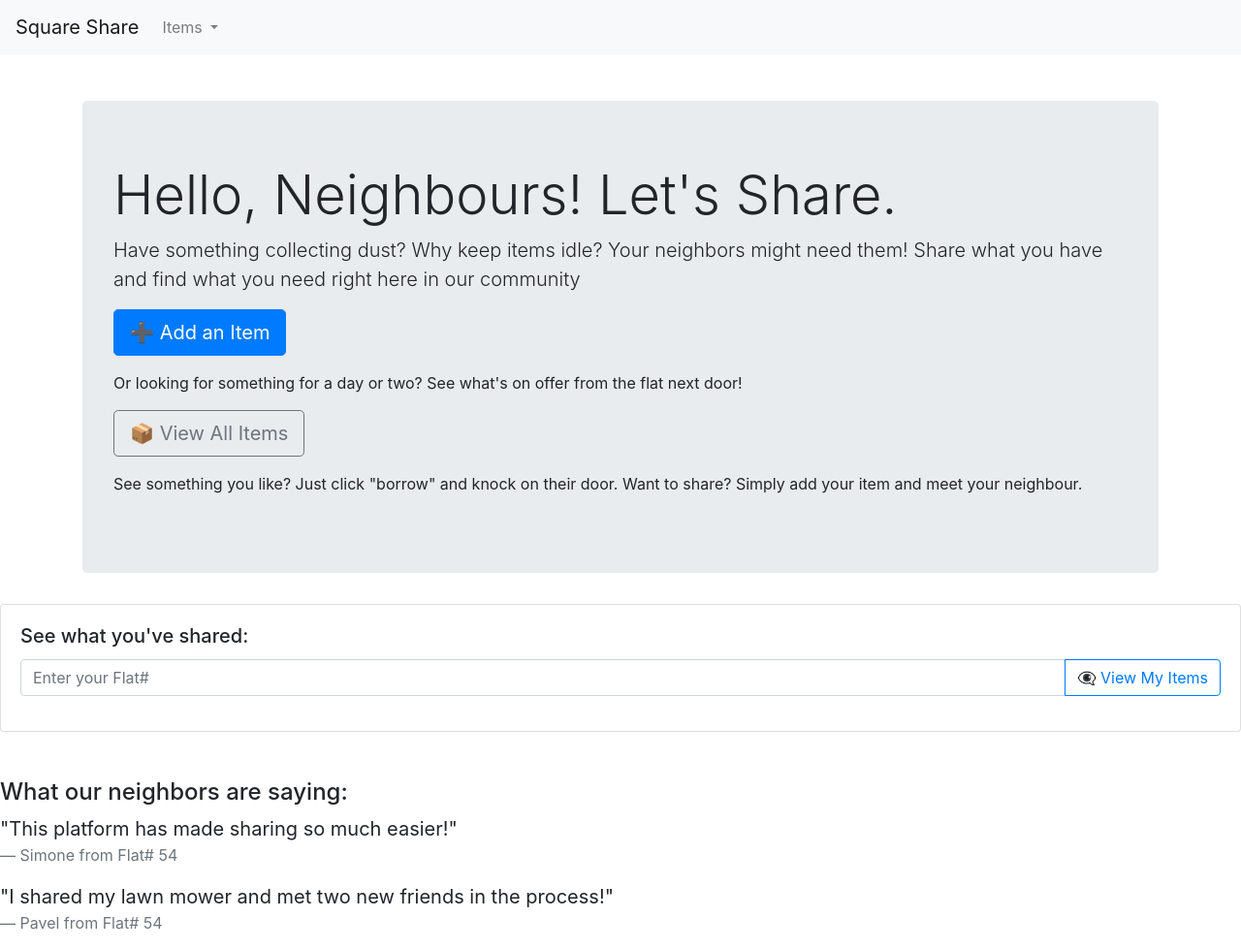
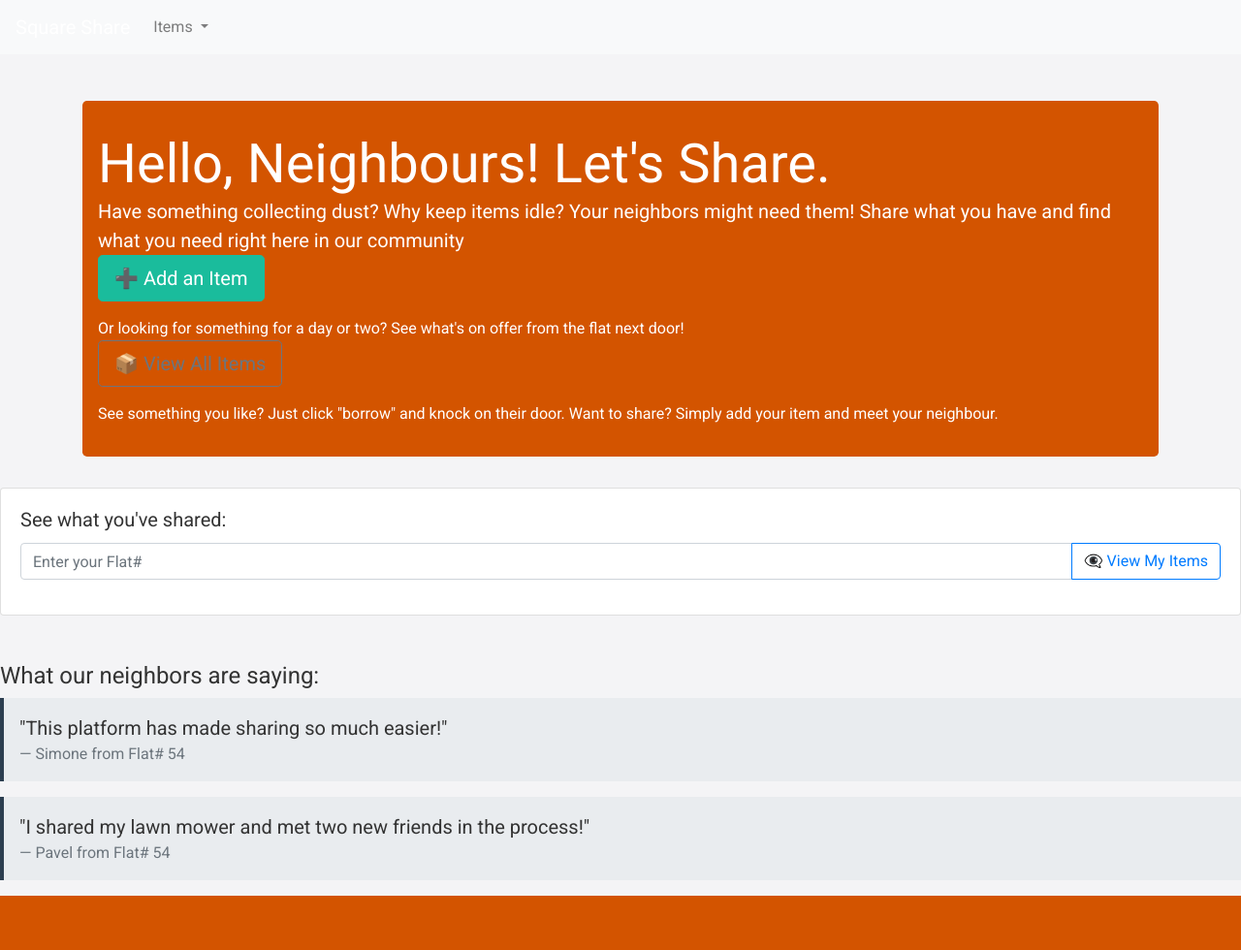
Before and after one commit to pgrach/SquareTools, a Flask app: page / in a window 1280 px wide. Shown: the whole page at 97% size. After the commit the page ends 924 px from the top, so only its background shows below. Run offline with Flask 3, Linux system fonts and the light colour scheme.

Commit message:
added css

```diff
--- /dev/null
+++ b/static/style.css
@@ -0,0 +1,80 @@
+/* Resetting some default styles for better cross-browser consistency */
+body, h1, h2, h3, p {
+    margin: 0;
+    padding: 0;
+}
+
+body {
+    font-family: 'Roboto', sans-serif;
+    background-color: #f4f4f6;
+    color: #333;
+}
+
+/* Brand Colors */
+:root {
+    --primary-color: #2C3E50; /* Navy Blue */
+    --secondary-color: #D35400; /* Earthy Orange */
+    --accent-color: #1ABC9C; /* Soft Green/Turquoise */
+}
+
+/* Navbar */
+.navbar {
+    background-color: var(--primary-color);
+}
+
+.navbar-light .navbar-brand,
+.navbar-light .nav-link {
+    color: white;
+}
+
+.navbar-light .nav-link:hover,
+.navbar-light .nav-link:focus {
+    color: var(--secondary-color);
+}
+
+/* Jumbotron */
+.jumbotron {
+    background-color: var(--secondary-color);
+    color: white;
+    padding: 2rem 1rem;
+}
+
+/* Buttons and CTAs */
+.btn-primary {
+    background-color: var(--accent-color);
+    border-color: var(--accent-color);
+}
+
+.btn-primary:hover,
+.btn-primary:focus,
+.btn-primary:active {
+    background-color: #16a085; /* Darkened version of --accent-color */
+    border-color: #16a085;
+}
+
+/* Blockquote */
+blockquote {
+    background-color: #e9ecef; /* Light gray */
+    padding: 1rem;
+    border-left: 4px solid var(--primary-color);
+    margin-bottom: 1rem;
+}
+
+/* Enhancements for small screens */
+@media (max-width: 576px) {
+    body {
+        font-size: 0.9rem;
+    }
+
+    h1 {
+        font-size: 2rem;
+    }
+
+    h2 {
+        font-size: 1.7rem;
+    }
+
+    h3 {
+        font-size: 1.3rem;
+    }
+}
--- a/templates/index.html
+++ b/templates/index.html
@@ -7,6 +7,8 @@
     <!-- Bootstrap CSS -->
     <link rel="stylesheet" href="https://cdn.jsdelivr.net/npm/bootstrap@4.5.3/dist/css/bootstrap.min.css"
         integrity="sha384-TX8t27EcRE3e/ihU7zmQxVncDAy5uIKz4rEkgIXeMed4M0jlfIDPvg6uqKI2xXr2" crossorigin="anonymous">
+    <link rel="stylesheet" href="/static/style.css">
+    <link href="https://fonts.googleapis.com/css2?family=Lato:wght@400;700&family=Roboto:wght@400;700&display=swap" rel="stylesheet">
     <title>Square Share - RS</title>
 </head>
 
@@ -14,6 +16,10 @@
     <!-- Navbar -->
     <nav class="navbar navbar-expand-lg navbar-light bg-light">
         <a class="navbar-brand" href="#">Square Share</a>
+        <button class="navbar-toggler" type="button" data-toggle="collapse" data-target="#navbarNav"
+            aria-controls="navbarNav" aria-expanded="false" aria-label="Toggle navigation">
+            <span class="navbar-toggler-icon"></span>
+        </button>
         <div class="collapse navbar-collapse" id="navbarNav">
             <ul class="navbar-nav">
                 <li class="nav-item dropdown">
```
